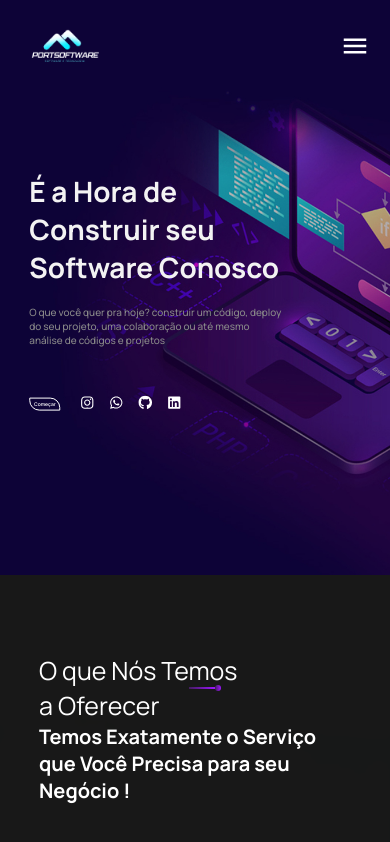
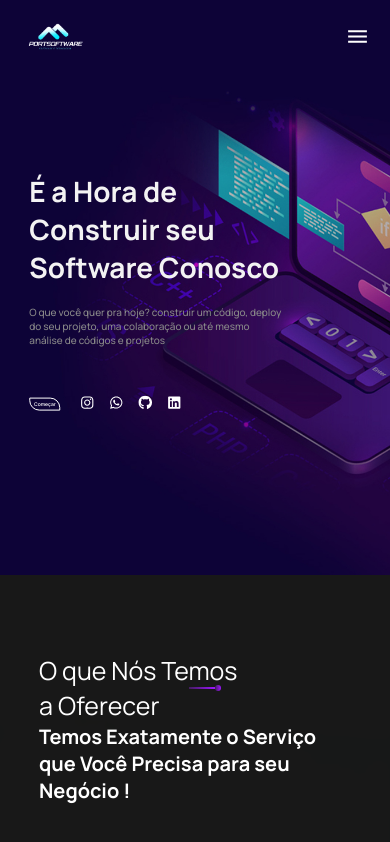
Before and after one commit to PedroPaulo-Git/PortSoftware, a React (Vite) app: page / in a window 390 px wide. Shown: the top 842 px of the page. Built offline with nearby package versions, Linux system fonts and the light colour scheme.

Commit message:
responsivity mobile of header home

```diff
--- a/src/components/HeaderHome/HeaderHome.css
+++ b/src/components/HeaderHome/HeaderHome.css
@@ -65,31 +65,28 @@
 }
 
 @media (max-width:650px) {
+    .headerhome-logo{
+        width: 20vw;
+      }
+      .header-mobile svg {
+        font-size: 25px;
+       margin-right: 20px;
+       color: white;
+    }
     .header-mobile{
         display: flex;
     }
     .header {
         display: none;
     }
-
-    .header-mobile svg {
-        color: white;
-        margin-left: -10vw;
-    }
-
-    .headerhome-logo {
-        position: relative;
-        margin: 0px;
-        margin-left: 4vw;
-    }
 }
 
 @media (max-width:420px) {
   .headerhome-logo{
-    width: 25vw;
+    width: 20vw;
   }
   .header-mobile svg {
-   font-size: 30px;
+   font-size: 25px;
    margin-right: 20px;
 }
 }
--- a/src/components/Home/Home.tsx
+++ b/src/components/Home/Home.tsx
@@ -30,9 +30,6 @@ export const Home = () => {
         window.removeEventListener('resize', updateWidth);
       };
     }, []);
-
-    // Step 4: Use the width in your component
-    const WIDTH_CONSTANT = window
 
     const [displayMobile, setDisplayMobile] = useState(false);
 
```
